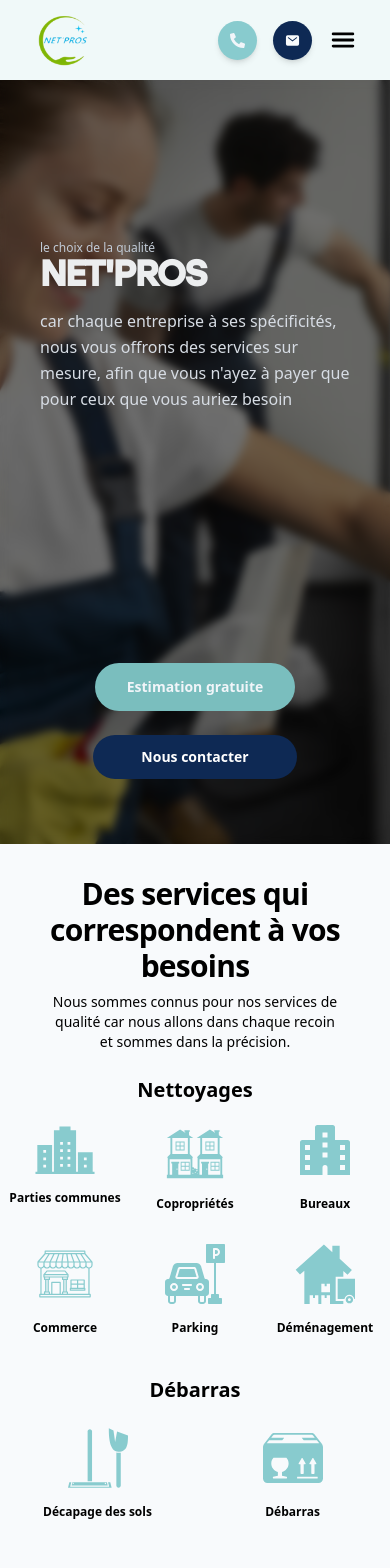
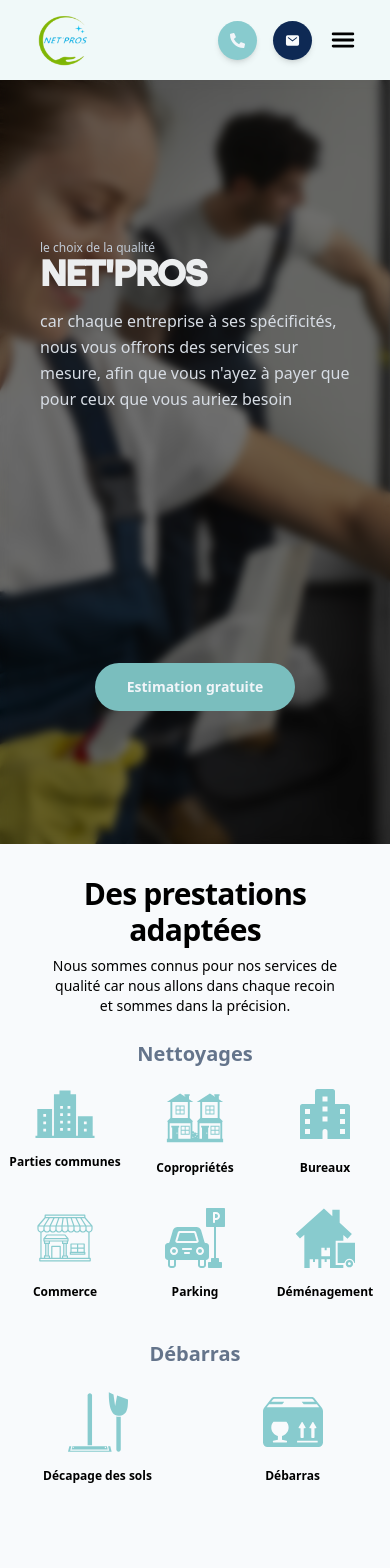
Before and after one commit to netproam/netpro, a Next.js app: page / in a window 390 px wide. Shown: the top 1568 px of the page. Built offline with nearby package versions, Linux system fonts and the light colour scheme.

Commit message:
une meilleur version pour la version detailler des produits

```diff
--- a/src/components/section/ServicesSection.tsx
+++ b/src/components/section/ServicesSection.tsx
@@ -18,7 +18,7 @@ import CommunSVG from "../../../public/SVG/partiecommune.svg"
 import ServiceComponent from "../services/ServiceComponent";
 
 const ServicesSection = () => {
-    const allData=[{titre:"Service de nettoyages commerciale",soustitre:'Des services qui correspondent à vos besoins',
+    const allData=[{titre:"Service de nettoyages commerciale",soustitre:'Des prestations adaptées',
     description:`Nous sommes connus pour nos services de qualité car nous allons dans chaque recoin et sommes dans la précision.
     `}]
 
@@ -87,7 +87,7 @@ const ServicesSection = () => {
 
 
     <div className="flex flex-col h-full  w-full text-center  gap-2 ">
-<h2 className=" font-semibold text-left self-center
+<h2 className=" font-semibold text-left self-center text-slate-500
  lg:self-center text-xl lg:text-3xl pb-2 pt-6">{`Nettoyages`}</h2>
 
 <div className=" grid grid-cols-3 gap-y-4 w-full place-items-center lg:place-items-start relative   ">
@@ -96,7 +96,7 @@ const ServicesSection = () => {
 </div>
 
 <div className="flex flex-col w-full h-full   lg:w-9/12 gap-2 ">
-<h2 className=" relative  font-semibold text-xl lg:text-3xl self-center lg:self-center py-4 pt-6">{`Débarras`}</h2>
+<h2 className=" relative  text-slate-500 font-semibold text-xl lg:text-3xl self-center lg:self-center py-4 pt-6">{`Débarras`}</h2>
 
 <div className=" grid grid-cols-2  place-items-center">
 {allDataDisplay.slice(6)}
--- a/src/components/section/WelcomeSection.tsx
+++ b/src/components/section/WelcomeSection.tsx
@@ -126,7 +126,7 @@ t  flex flex-col gap-0
       relative  lg:rounded-full  items-center justify-e   flex flex-col">
   <motion.div
       initial={{opacity:0}}
-      animate={{opacity:[0,1],x:[-100,0]}}
+      animate={{opacity:[0,1],y:[100,0]}}
   transition={{duration:1.25,delay:2.25}}
   className="  p-2 px-4 lg:hover:bg-slate-300
   text-slate-100 cursor-pointer
@@ -135,15 +135,7 @@ t  flex flex-col gap-0
   lg:bg-amber-200 w-full lg:bg-opacity-20 py-2 ">
    <DialogEstimation styleBtn="bg-[#7abebe] rounded-full py-6 lg:bg-transparent hover:bg-transparent  text-current" />
     </motion.div>
-    <motion.div
-      initial={{opacity:0}}
 
-    animate={{opacity:[0,1],x:[100,0]}}
-    transition={{duration:1.25,delay:2.25}}
-    className="w-full h-full flex flex-col lg:hidden items-center">
-        <Link href={"/contact"} className="px-12 rounded-full
-         text-sm font-semibold bg-[#0E2954] text-white w-fit py-3">Nous contacter</Link>
-    </motion.div>
     </div>
 
 
```
Also changed, not shown: src/components/Navigation/NavMobileMenu.tsx (added, +112 -0 lines).
